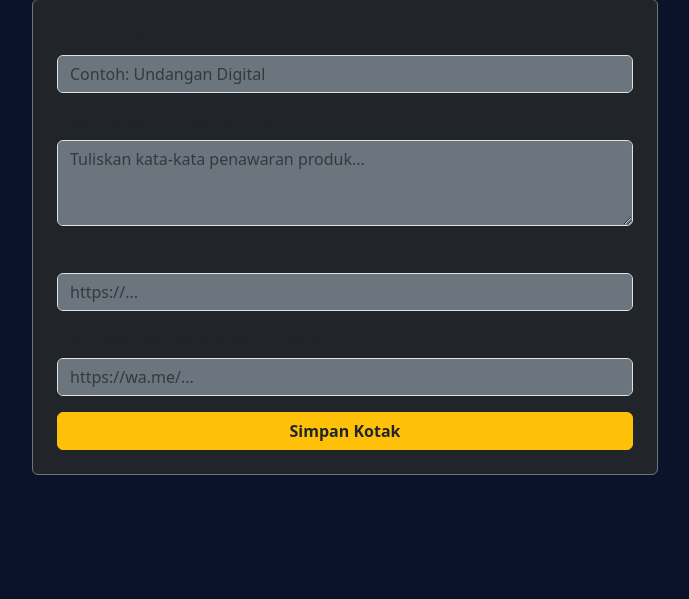
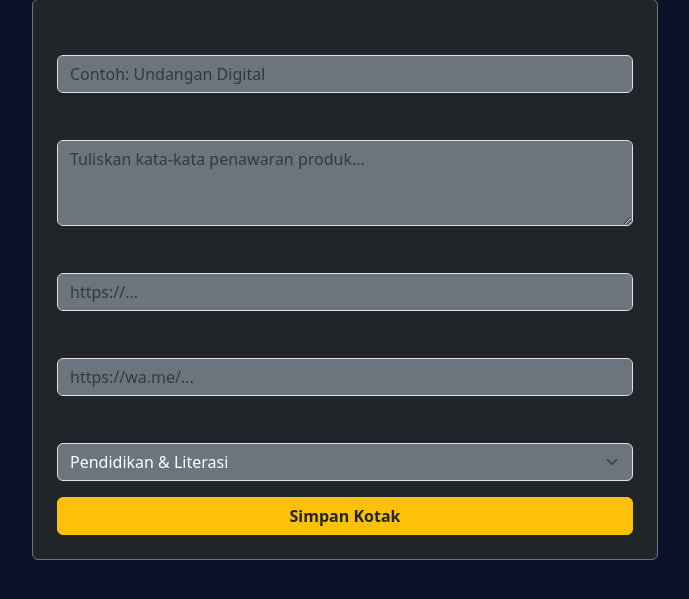
Before and after one commit to hendraelkariem12-a11y/hendra-media-tech, a Flask app: page /admin/tambah in a window 1280 px wide. Shown: the part 104-703 px from the top of the page, without its empty margins (295-984 px from the left). Run offline with Flask 3, Linux system fonts and the light colour scheme; the visitor is signed in with stand-in values (Sample User, id 1).

Commit message:
Update tambah.html

```diff
--- a/templates/tambah.html
+++ b/templates/tambah.html
@@ -33,6 +33,16 @@
                     <label class="form-label small text-muted">Link Kontak WA / Pemesanan (Opsional)</label>
                     <input type="url" name="link_pesan" class="form-control bg-secondary text-white" placeholder="https://wa.me/...">
                 </div>
+                <div class="mb-3">
+    <label class="form-label small text-muted">Pilih Kategori</label>
+    <select name="kategori" class="form-select bg-secondary text-white">
+        <option value="Pendidikan">Pendidikan & Literasi</option>
+        <option value="Bisnis">Bisnis & Operasional UMKM</option>
+        <option value="Acara">Acara & Undangan Digital</option>
+        <option value="Tools">Alat Bantu & Otomasi</option>
+    </select>
+</div>
+
                 <button type="submit" class="btn btn-warning w-100 fw-bold text-dark">Simpan Kotak</button>
             </form>
         </div>
```
